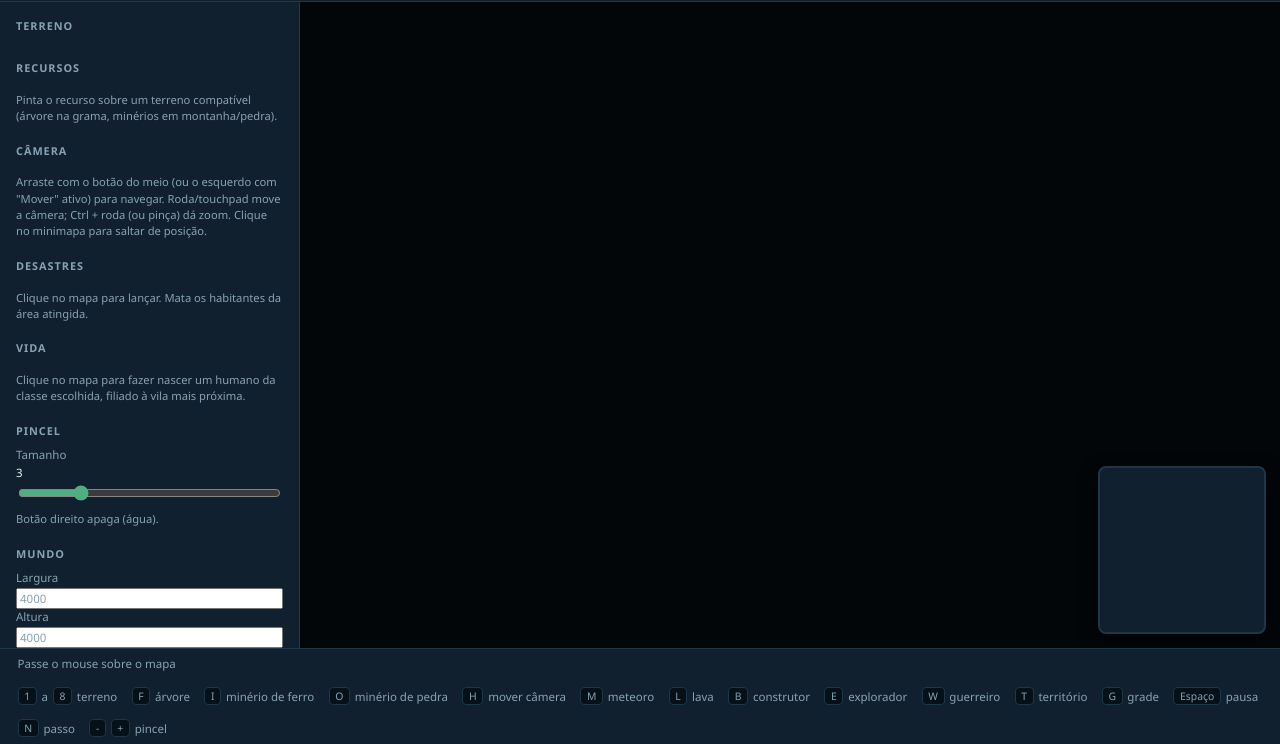
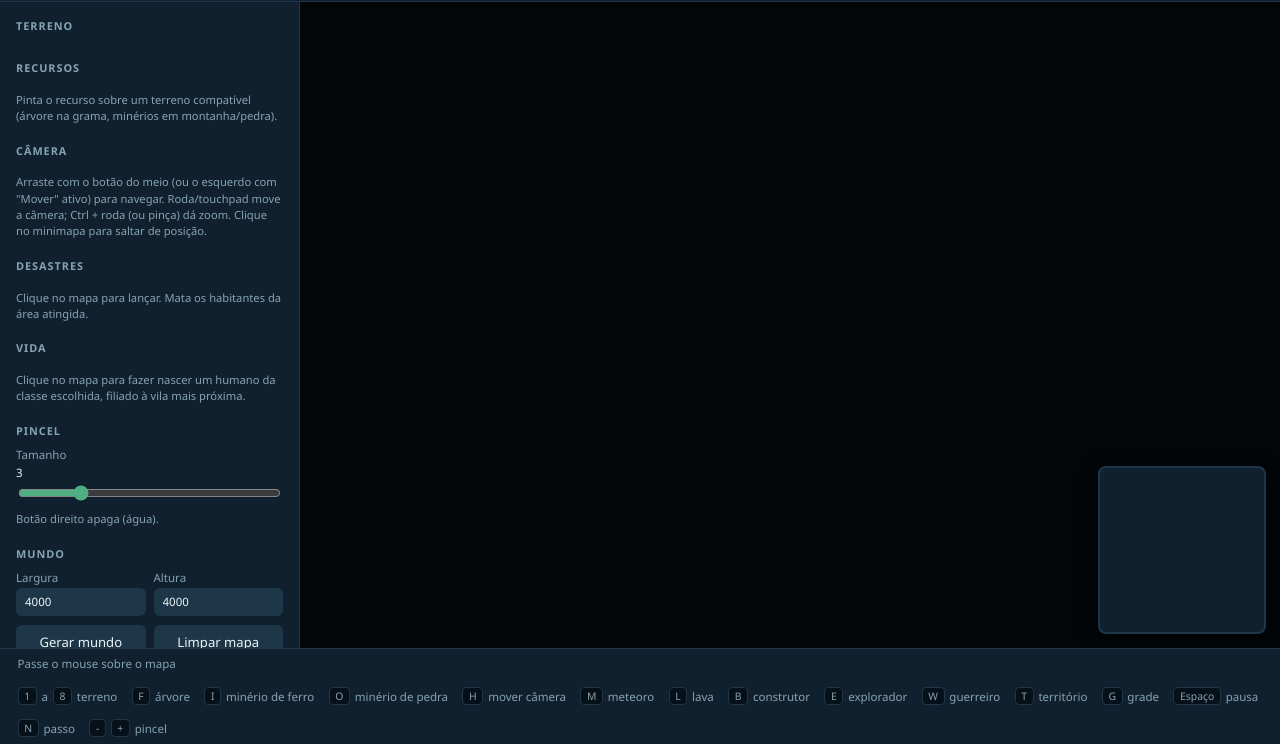
Before and after one commit to kaiomota-byte/worldbox, a plain HTML site: page index.html in a window 1280 px wide. Shown: the part 56-800 px from the top of the page. Drawn offline with Linux system fonts and the light colour scheme.

Commit message:
sera q vai dar certo

```diff
--- a/style.css
+++ b/style.css
@@ -385,3 +385,14 @@ kbd {
 .sidebar::-webkit-scrollbar { width: 8px; }
 .sidebar::-webkit-scrollbar-track { background: transparent; }
 .sidebar::-webkit-scrollbar-thumb { background: var(--reef); border-radius: 4px; }
+.field-row { display: flex; gap: .5rem; margin-bottom: .55rem; }
+.field-row .field { flex: 1; }
+.field-row input[type="number"] {
+  width: 100%;
+  background: var(--reef);
+  border: 1px solid transparent;
+  border-radius: 6px;
+  padding: .35rem .5rem;
+  color: var(--foam);
+}
+.field-row input[type="number"]:focus { outline: none; border-color: var(--brush); }
```
